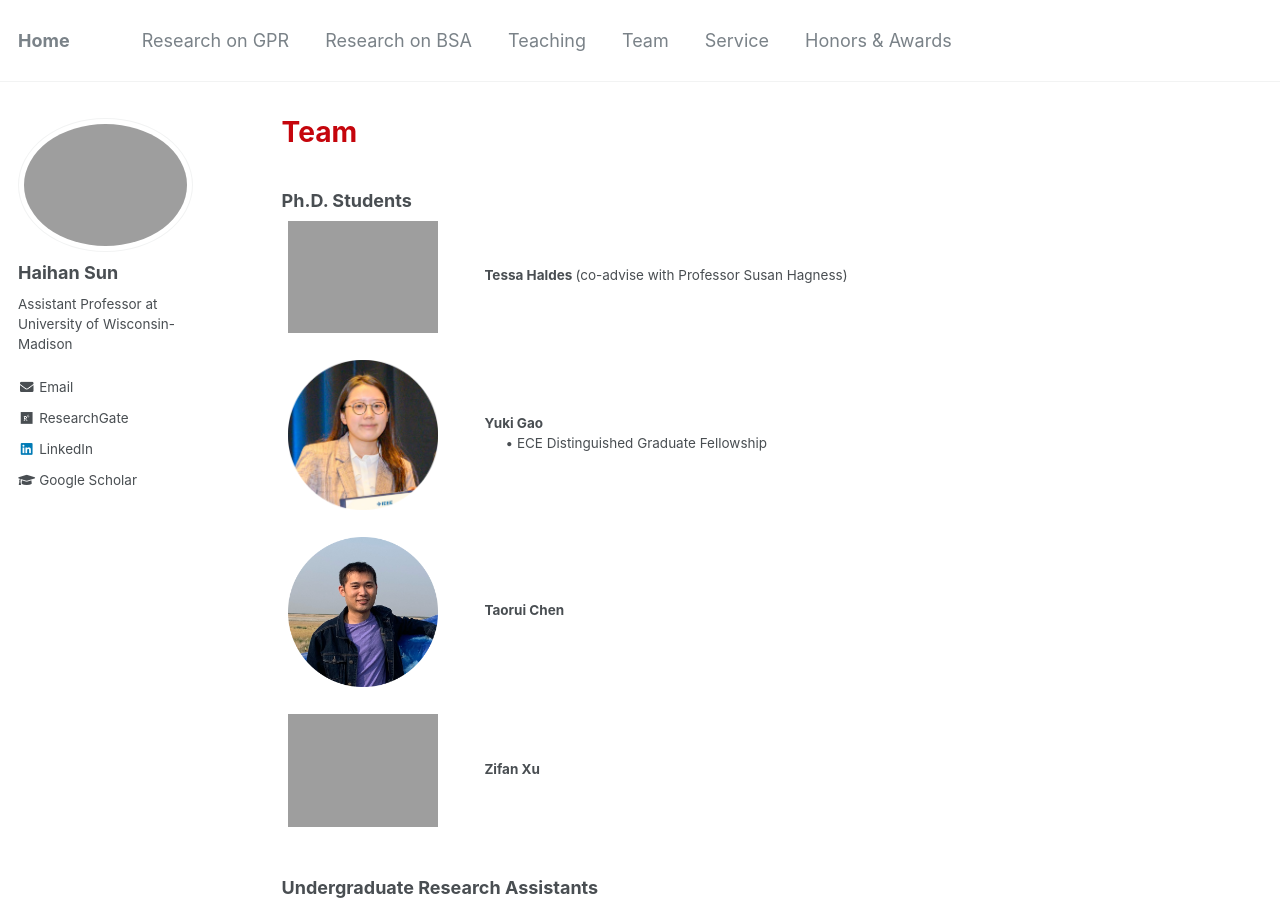
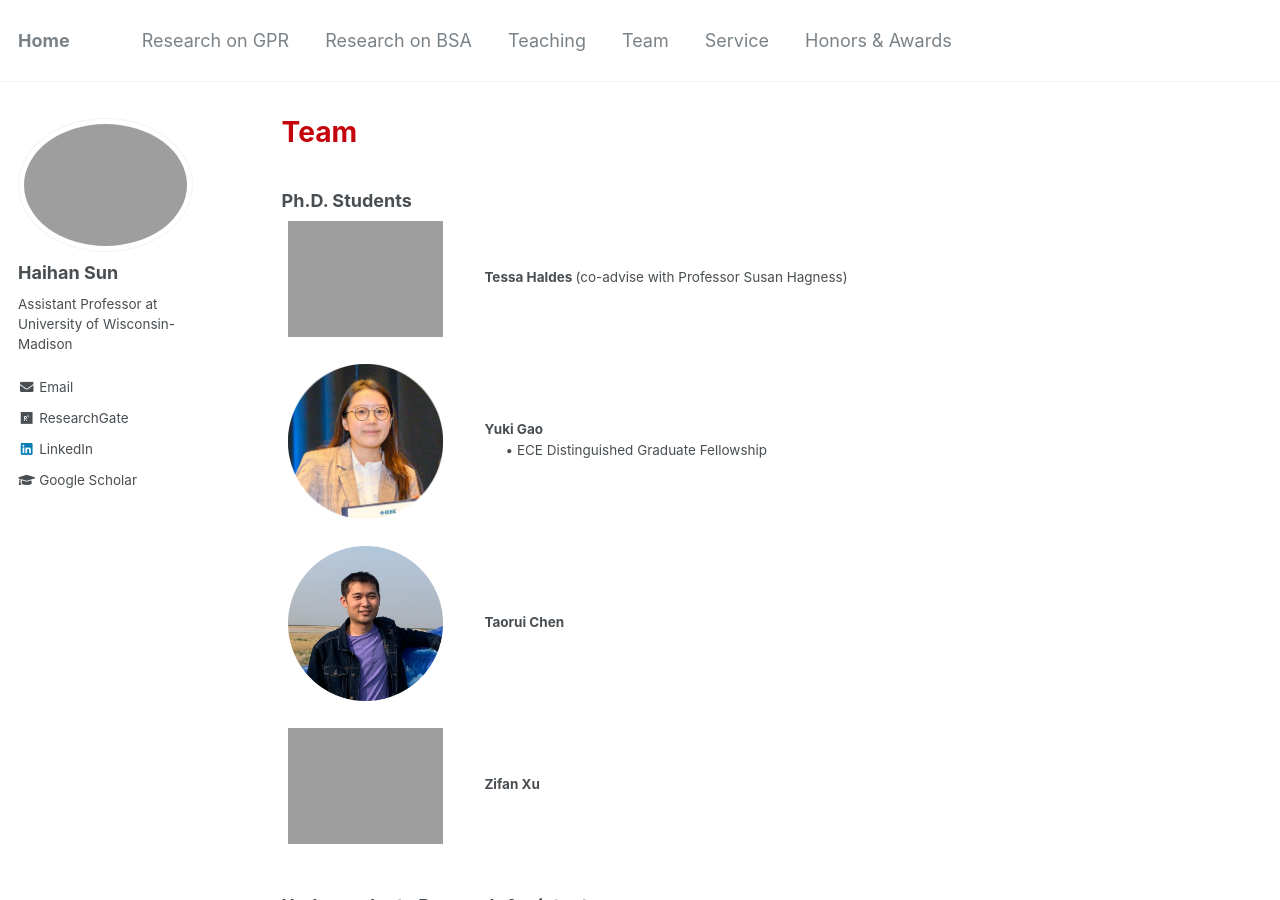
Before and after one commit to Haihan-Sun/Haihan-Sun.github.io, a Jekyll site: the page built from _pages/group.html, in a window 1280 px wide and 900 px high. Built offline with Jekyll 4.4.1, drawn with Linux system fonts in a browser that asks for light colours.

Commit message:
Update group.html

```diff
--- a/_pages/group.html
+++ b/_pages/group.html
@@ -17,7 +17,7 @@ author_profile: true
 <table class="imgtable">
   <tr>
     <td style = "width:20%">
-      <img src="https://haihan-sun.github.io/_pages/images/Tessa.png" width="150" >&nbsp;
+      <img src="https://haihan-sun.github.io/_pages/images/Tessa.png" width="155" >&nbsp;
     </td>
   <td align="left"><p><b>Tessa Haldes </b> (co-advise with Professor Susan Hagness) <br />
     </td>
@@ -27,7 +27,7 @@ author_profile: true
 <table class="imgtable">
   <tr>
     <td style = "width:20%">
-      <img src="https://haihan-sun.github.io/_pages/images/Yuki.png" width="150" >&nbsp;
+      <img src="https://haihan-sun.github.io/_pages/images/Yuki.png" width="155" >&nbsp;
     </td>
   <td align="left"><p><b>Yuki Gao </b> <br />
    &ensp; &ensp;   &#x2022; ECE Distinguished Graduate Fellowship <br>
@@ -38,7 +38,7 @@ author_profile: true
 <table class="imgtable">
   <tr>
     <td style = "width:20%">
-      <img src="https://haihan-sun.github.io/_pages/images/Taorui.png" width="150" >&nbsp;
+      <img src="https://haihan-sun.github.io/_pages/images/Taorui.png" width="155" >&nbsp;
     </td>
   <td align="left"><p><b>Taorui Chen </b> <br />
     </td>
@@ -48,7 +48,7 @@ author_profile: true
 <table class="imgtable">
   <tr>
     <td style = "width:20%">
-      <img src="https://haihan-sun.github.io/_pages/images/Zifan.png" width="150" >&nbsp;
+      <img src="https://haihan-sun.github.io/_pages/images/Zifan.png" width="155" >&nbsp;
     </td>
   <td align="left"><p><b>Zifan Xu </b> <br />
     </td>
@@ -62,7 +62,7 @@ author_profile: true
 <table class="imgtable">
   <tr>
     <td style = "width:20%">
-      <img src="https://haihan-sun.github.io/_pages/images/Chi.png" width="150" >&nbsp;
+      <img src="https://haihan-sun.github.io/_pages/images/Chi.png" width="155" >&nbsp;
     </td>
   <td align="left"><p><b>Chi Wang </b> (12/2023-) <br />
    &ensp; &ensp;  &#x2022; 2024 AP-S Undergraduate Summer Research Scholarship <br>
@@ -73,7 +73,7 @@ author_profile: true
 <table class="imgtable">
   <tr>
     <td style = "width:20%">
-      <img src="https://haihan-sun.github.io/_pages/images/Dayne.png" width="150" >&nbsp;
+      <img src="https://haihan-sun.github.io/_pages/images/Dayne.png" width="155" >&nbsp;
     </td>
   <td align="left"><p><b>Dayne Jinoy </b> (01/2024-) <br />
     </td>
```
